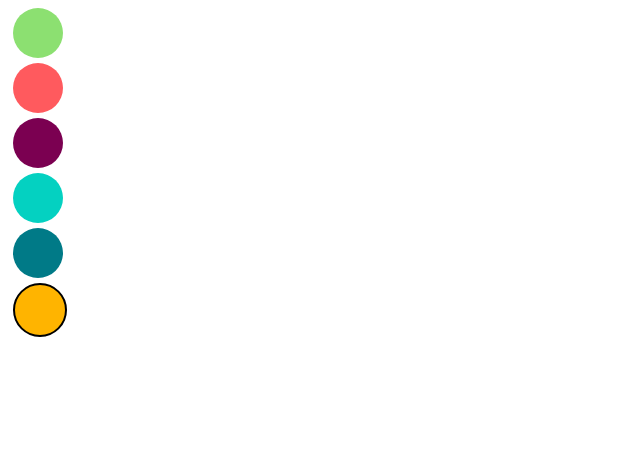
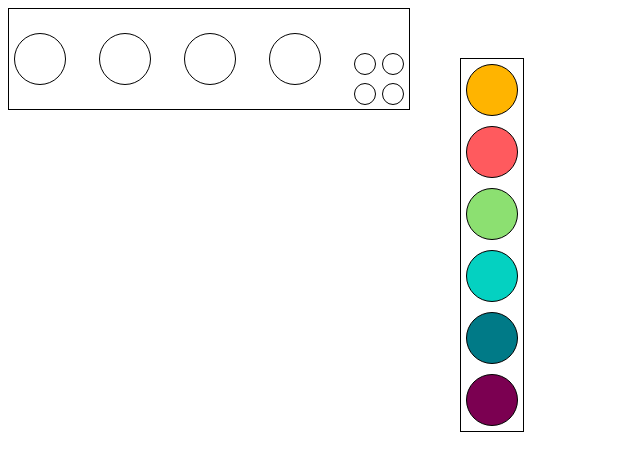
Before and after one commit to KinanEmumba/mastermind, a React (Vite) app: page / in a window 1280 px wide. Shown: the top 464 px of the page, without its empty margins (0-640 px from the left). Built offline with nearby package versions, Linux system fonts and the light colour scheme.

Commit message:
selection in progress

```diff
--- a/src/app/app.tsx
+++ b/src/app/app.tsx
@@ -1,17 +1,46 @@
-import { Colors } from "../utils";
-import Circle from "../components/circle";
+import styled from "styled-components";
+import RightPanel from "../components/RightPanel";
+import SinglePanel from "../components/SinglePanel";
+import { useState } from "react";
 
+const StyledLayout = styled.div`
+  display: flex;
+  flex-direction: row;
+  width: 100vw;
+  height: auto;
+`;
 
 export function App() {
+  const allUnselected = new Array(4).fill({color: undefined, selected: false});
+  const [panelState, setPanelState] = useState(allUnselected);
+  const [selectedCircle, setSelectedCircle] = useState<undefined | number>(undefined);
+
+  const onCircleClick = (index: number) => {
+    const newArr = [...panelState].map((item, itemIndex) => {
+      item.selected = (itemIndex === index);
+      return item;
+    });
+    setSelectedCircle(index);
+    setPanelState(newArr);
+  };
+
+  const onRightCircleClick = (color: string) => {
+    if (!selectedCircle) return;
+    const newArr = [...panelState];
+    const newObj = newArr[selectedCircle];
+    newObj.color = color;
+    newArr[selectedCircle] = newObj;
+    setPanelState(newArr);
+  };
+
   return (
-    <div>
-      <Circle color={Colors.GREEN}/>
-      <Circle color={Colors.PINK}/>
-      <Circle color={Colors.PURPLE}/>
-      <Circle color={Colors.TEAL1}/>
-      <Circle color={Colors.TEAL2}/>
-      <Circle color={Colors.YELLOW} isSelected={true}/>
-    </div>
+    <StyledLayout>
+      <SinglePanel
+        onCircleClick={onCircleClick}
+        panelState={panelState}
+      />
+      <RightPanel onRightCircleClick={onRightCircleClick}/>
+    </StyledLayout>
   );
 }
 
--- a/src/components/Circle.tsx
+++ b/src/components/Circle.tsx
@@ -1,25 +1,35 @@
-import React from 'react';
 import styled from 'styled-components';
 
 export type StyledCircleProps = {
   color?: string,
   isSelectable?: boolean,
-  isSelected?: boolean,
+  isSelected?: boolean | string,
+  onClick?: () => void
 };
 
+const StyledCircleContainer = styled.div`
+  flex: 1;
+  display: flex;
+  margin: 5px;
+`;
 const StyledCircle = styled.div<StyledCircleProps>`
   width: 50px;
   height: 50px;
   border-radius: 50px;
-  margin: 5px;
-  background: ${(props) => (props.color || 'black')};
-  border: ${(props) => (props.isSelected ? '2px solid black' : 'none')}
+  cursor: pointer;
+  background: ${(props) => (props.color || 'transparent')};
+  border: ${(props) => (props.isSelected ? '2px solid black' : '1px solid black')}
 `;
 
-const Circle = ({color, isSelected}: StyledCircleProps) => {
-
+const Circle = ({color, isSelected, onClick}: StyledCircleProps) => {
   return (
-    <StyledCircle color={color} isSelected={isSelected}/>
+    <StyledCircleContainer>
+      <StyledCircle
+        color={color}
+        isSelected={isSelected}
+        onClick={onClick}
+      />
+    </StyledCircleContainer>
   )
 }
 
--- /dev/null
+++ b/src/components/OutputCircles.tsx
@@ -0,0 +1,32 @@
+import styled from 'styled-components';
+
+const StyledOutputContainer = styled.div`
+	display: flex;
+	flex-direction: row;
+	align-self: flex-end;
+	flex-wrap: wrap;
+	align-items: center;
+	justify-content: space-evenly;
+	max-width: 60px;
+	height: 60px;
+`;
+
+const StyledOutputCircle = styled.div`
+	width: 20px;
+	height: 20px;
+	border-radius: 20px;
+	border: 1px solid black;
+`;
+
+const OutputCircles = () => {
+	return (
+		<StyledOutputContainer>
+			<StyledOutputCircle />
+			<StyledOutputCircle />
+			<StyledOutputCircle />
+			<StyledOutputCircle />
+		</StyledOutputContainer>
+	)
+}
+
+export default OutputCircles
--- /dev/null
+++ b/src/components/RightPanel.tsx
@@ -0,0 +1,32 @@
+import styled from 'styled-components';
+import Circle from './Circle';
+import { ColorType, Colors } from '../utils';
+
+const StyledRightPanel = styled.div`
+  display: flex;
+  flex-direction: column;
+  align-items: center;
+  justify-content: space-evenly;
+  max-width: 100px;
+  margin: 50px;
+  border: 1px solid black;
+`;
+
+const RightPanel = ({onRightCircleClick}: {onRightCircleClick: (color: string) => void}) => {
+  const colorArray = Object.keys(Colors) as ColorType[];
+  return (
+    <StyledRightPanel>
+      {colorArray.map((color: ColorType, index) => {
+        return (
+          <Circle
+            key={index}
+            color={Colors[color]}
+            onClick={() => onRightCircleClick(color)}
+          />
+        );
+      })}
+    </StyledRightPanel>
+  )
+}
+
+export default RightPanel
--- /dev/null
+++ b/src/components/SinglePanel.tsx
@@ -0,0 +1,37 @@
+import styled from 'styled-components';
+import Circle from './Circle';
+import OutputCircles from './OutputCircles';
+import { ColorType, Colors } from '../utils';
+
+const StyledPanel = styled.div`
+  display: flex;
+  flex-direction: row;
+  align-items: center;
+  justify-content: space-evenly;
+  border: 1px solid black;
+  width: 400px;
+  max-height: 100px;
+`;
+
+const SinglePanel = ({
+  panelState,
+  onCircleClick,
+}: {
+  panelState: {selected: boolean, color: ColorType}[],
+  onCircleClick: (index: number) => void;
+}) => {
+  console.log('pannel items', panelState);
+  return (
+    <StyledPanel>
+      {panelState.map((val, index) => <Circle
+        key={index}
+        color={Colors[val.color]}
+        isSelected={val.selected}
+        onClick={() => onCircleClick(index)}
+      />)}
+      <OutputCircles />
+    </StyledPanel>
+  )
+}
+
+export default SinglePanel
--- a/src/utils.ts
+++ b/src/utils.ts
@@ -13,5 +13,5 @@ export const randomColor = () => {
   const rand = Math.floor(Math.random() * Object.keys(Colors).length);
   const randomColorKey = Object.keys(Colors)[rand] as ColorType;
   const randColorValue = Colors[randomColorKey];
-  return randColorValue;
+  return {key: randomColorKey, value: randColorValue};
 };
```
Also changed, not shown: tsconfig.json (+4 -3 lines).
